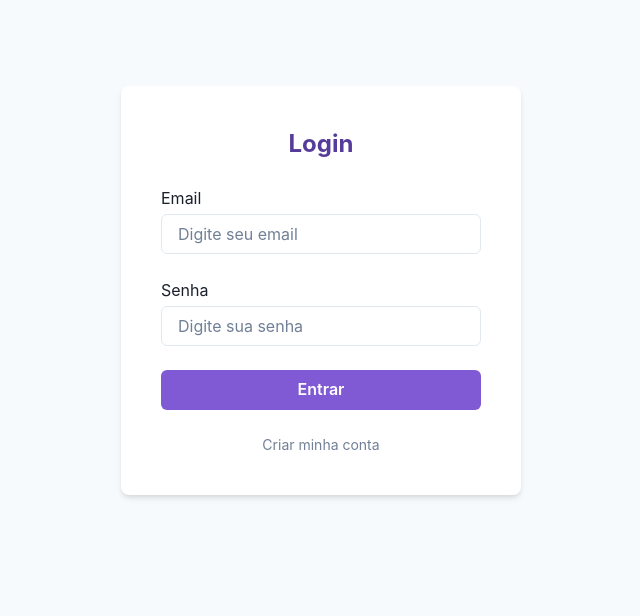
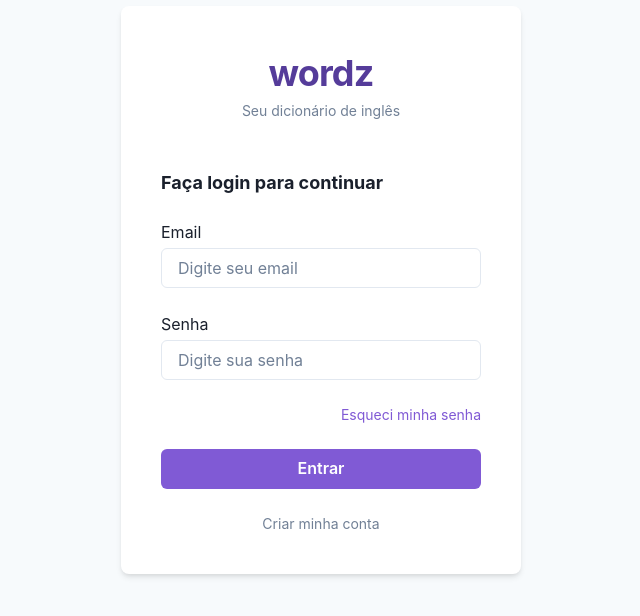
Before and after one commit to lucas-kaminski/credifit-desafio-tecnico, a Next.js app in the folder frontend/: page /login in a window 1280 px wide. Shown: the part 110-726 px from the top of the page, without its empty margins (319-959 px from the left). Built offline with nearby package versions, Linux system fonts and the light colour scheme; no server answers.

Commit message:
TASK-11: Update login and register page

```diff
--- /dev/null
+++ b/frontend/src/app/components/Logo.tsx
@@ -0,0 +1,19 @@
+import { Box, Text } from '@chakra-ui/react';
+
+export function Logo() {
+  return (
+    <Box textAlign="center" mb={6}>
+      <Text
+        fontSize="4xl"
+        fontWeight="bold"
+        color="purple.700"
+        letterSpacing="tight"
+      >
+        wordz
+      </Text>
+      <Text fontSize="sm" color="gray.500">
+        Seu dicionário de inglês
+      </Text>
+    </Box>
+  );
+}
--- a/frontend/src/app/login/page.tsx
+++ b/frontend/src/app/login/page.tsx
@@ -3,18 +3,28 @@ import { Box, Button, Flex, Input, Text, useToast } from '@chakra-ui/react';
 import { useState } from 'react';
 import { useRouter } from 'next/navigation';
 import { API_ENDPOINTS } from '@/config/api';
+import { Logo } from '../components/Logo';
 
 export default function LoginPage() {
   const [email, setEmail] = useState('');
   const [password, setPassword] = useState('');
-  const [error, setError] = useState('');
   const [isLoading, setIsLoading] = useState(false);
   const router = useRouter();
   const toast = useToast();
 
+  const handleForgotPassword = () => {
+    toast({
+      title: 'Funcionalidade em desenvolvimento',
+      description:
+        'A recuperação de senha está fora do escopo do desafio técnico.',
+      status: 'info',
+      duration: 3000,
+      isClosable: true,
+    });
+  };
+
   const handleLogin = async (e: React.FormEvent) => {
     e.preventDefault();
-    setError('');
     setIsLoading(true);
 
     try {
@@ -27,12 +37,24 @@ export default function LoginPage() {
       const data = await res.json();
 
       if (!res.ok) {
-        setError(data.message || 'Credenciais inválidas');
+        toast({
+          title: 'Erro ao fazer login',
+          description: data.message || 'Email ou senha inválidos',
+          status: 'error',
+          duration: 3000,
+          isClosable: true,
+        });
         return;
       }
 
       if (!data.token) {
-        setError('Erro ao autenticar: token não recebido');
+        toast({
+          title: 'Erro ao autenticar',
+          description: 'Token não recebido. Tente novamente.',
+          status: 'error',
+          duration: 3000,
+          isClosable: true,
+        });
         return;
       }
 
@@ -55,7 +77,14 @@ export default function LoginPage() {
       router.push('/');
     } catch (err) {
       console.error('Erro durante o login:', err);
-      setError('Erro ao conectar com o servidor');
+      toast({
+        title: 'Erro ao conectar',
+        description:
+          'Erro ao conectar com o servidor. Tente novamente mais tarde.',
+        status: 'error',
+        duration: 3000,
+        isClosable: true,
+      });
     } finally {
       setIsLoading(false);
     }
@@ -73,14 +102,9 @@ export default function LoginPage() {
       >
         <form onSubmit={handleLogin}>
           <Flex direction="column" gap={6} align="stretch">
-            <Text
-              as="h1"
-              fontSize="2xl"
-              fontWeight="bold"
-              textAlign="center"
-              color="purple.700"
-            >
-              Login
+            <Logo />
+            <Text fontSize="lg" fontWeight="bold">
+              Faça login para continuar
             </Text>
             <Box>
               <Text mb={1}>Email</Text>
@@ -104,11 +128,16 @@ export default function LoginPage() {
                 disabled={isLoading}
               />
             </Box>
-            {error && (
-              <Text color="red.500" fontSize="sm">
-                {error}
-              </Text>
-            )}
+            <Text
+              fontSize="sm"
+              color="purple.500"
+              textAlign="right"
+              cursor="pointer"
+              onClick={handleForgotPassword}
+              _hover={{ textDecoration: 'underline' }}
+            >
+              Esqueci minha senha
+            </Text>
             <Button
               colorScheme="purple"
               size="md"
```
Also changed, not shown: frontend/src/app/register/page.tsx (+41 -19 lines), 1 other file (tests, documents, lock files or other folders).
